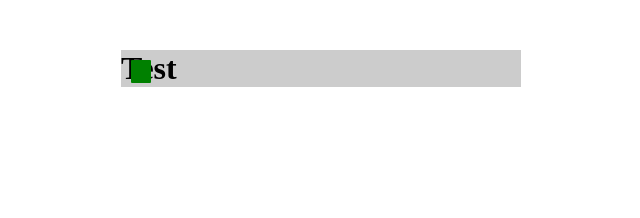
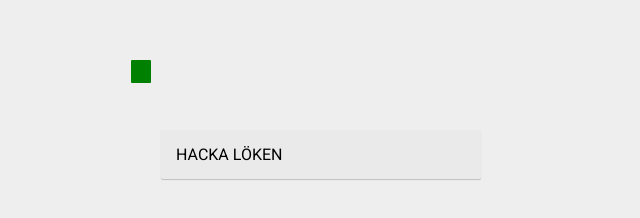
Before and after one commit to mickelus/food-flow, a plain HTML site: page index.html in a window 1280 px wide. Shown: the whole page, without its empty margins (319-959 px from the left). Drawn offline with nearby package versions, Linux system fonts and the light colour scheme.

Commit message:
basic box view work

```diff
--- a/box.css
+++ b/box.css
@@ -1,3 +1,22 @@
+#boxContainer {
+    padding-top: 20%;
+}
+
 .box {
-    background-color: #ccc;
+    position: relative;
+    background-color: #eaeaea;
+    border-radius: 2px;
+    box-shadow: 0 1px 1px rgba(0,0,0,0.2);
+    width: 80%;
+    margin: 0 auto;
+    padding: 15px;
+    box-sizing: border-box;
+    -webkit-box-sizing: border-box;
+    transition: 0.2s;
+    top: 0;
 }
+
+.box.removed {
+    top: -100px;
+    opacity: 0;
+}
--- a/box.js
+++ b/box.js
@@ -1,7 +1,16 @@
-function addBox() {
+function showBox(text) {
     var box = $($("#boxTemplate").html());
-   console.log($("#boxTemplate").html())
+    box.find("span").text(text);
+
+    box.click(function(){
+        var that = $(this);
+        that.addClass("removed");
+        setTimeout(function() {
+            that.remove();
+        }, 200);
+    })
+
     $("#boxContainer").append(box);
 }
 
-addBox();
+showBox("HACKA LÖKEN");
--- a/index.html
+++ b/index.html
@@ -4,7 +4,8 @@
 <head>
     <meta charset="utf-8">
     <title>Food Flow</title>
-    <meta name="viewport" content="width=400, initial-scale=1">
+    <meta name="viewport" content="width=device-width, initial-scale=1, user-scalable=no">
+    <link href='http://fonts.googleapis.com/css?family=Roboto:400,500,700' rel='stylesheet' type='text/css'>
     <link rel="stylesheet" type="text/css" href="style.css">
 
     <script type="text/javascript" src="main.js" defer></script>
@@ -27,7 +28,7 @@
 
     <script id="boxTemplate" type="text/template">
         <div class="box">
-            <h1>Test</h1>
+            <span></span>
         </div>
     </script>
 
--- a/style.css
+++ b/style.css
@@ -1,5 +1,7 @@
 body, html {
     height: 100%;
+    background-color: #eee;
+    font-family: Roboto;
 }
 
 *{
```
